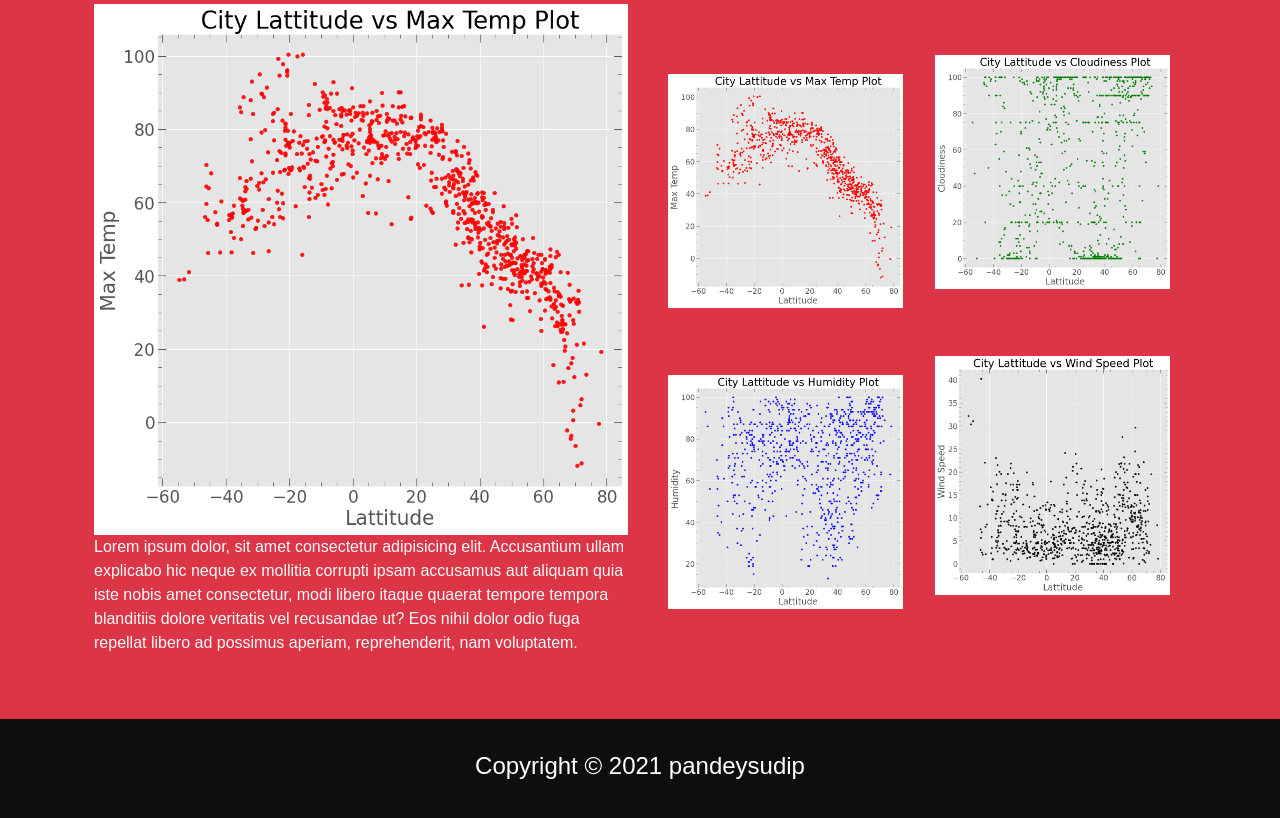
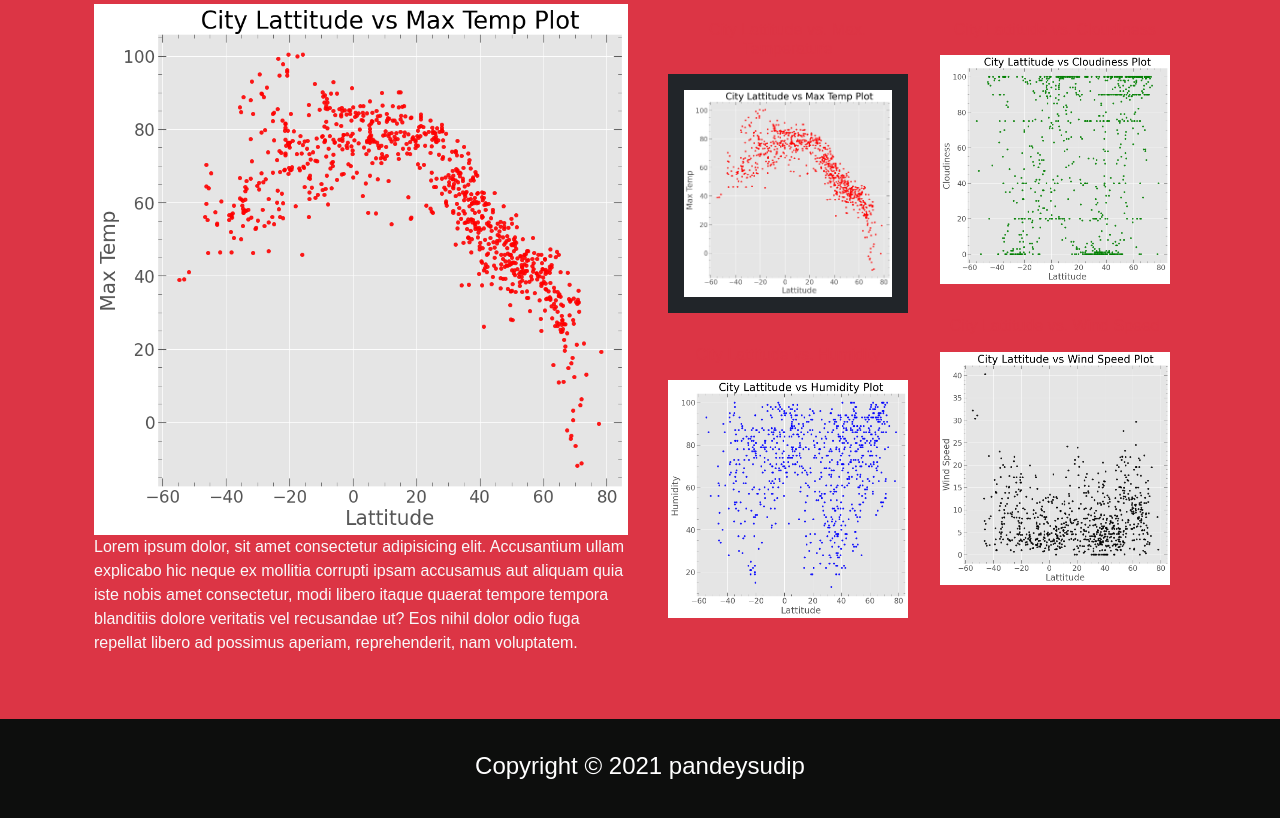
Before and after one commit to pandeysudip/Web-Visualization-Dashboard, a plain HTML site: page temp.html in a window 1280 px wide. Shown: the part 132-950 px from the top of the page. Drawn offline with nearby package versions, Linux system fonts and the light colour scheme.

Commit message:
finalizing other pages

```diff
--- a/css/main.css
+++ b/css/main.css
@@ -12,7 +12,9 @@ body {
 a {
   color: blue;
 }
-
+#temp{
+  border: 1em solid;
+}
 
 footer {
   margin: 0em;
--- a/temp.html
+++ b/temp.html
@@ -75,7 +75,7 @@
                                         </h6>
                                         <div class="card-image">
                                             <a href="temp.html">
-                                                <img class="img-fluid  " src="images/city_Max Temp.png" alt="siuc picture" />
+                                                <img id="temp" class="img-fluid   border-dark" src="images/city_Max Temp.png" alt="siuc picture" />
                                             </a>
 
                                         </div>
```
Also changed, not shown: cloudness.html (+1 -1 lines), humidity.html (+1 -1 lines), windspeed.html (+1 -1 lines).
